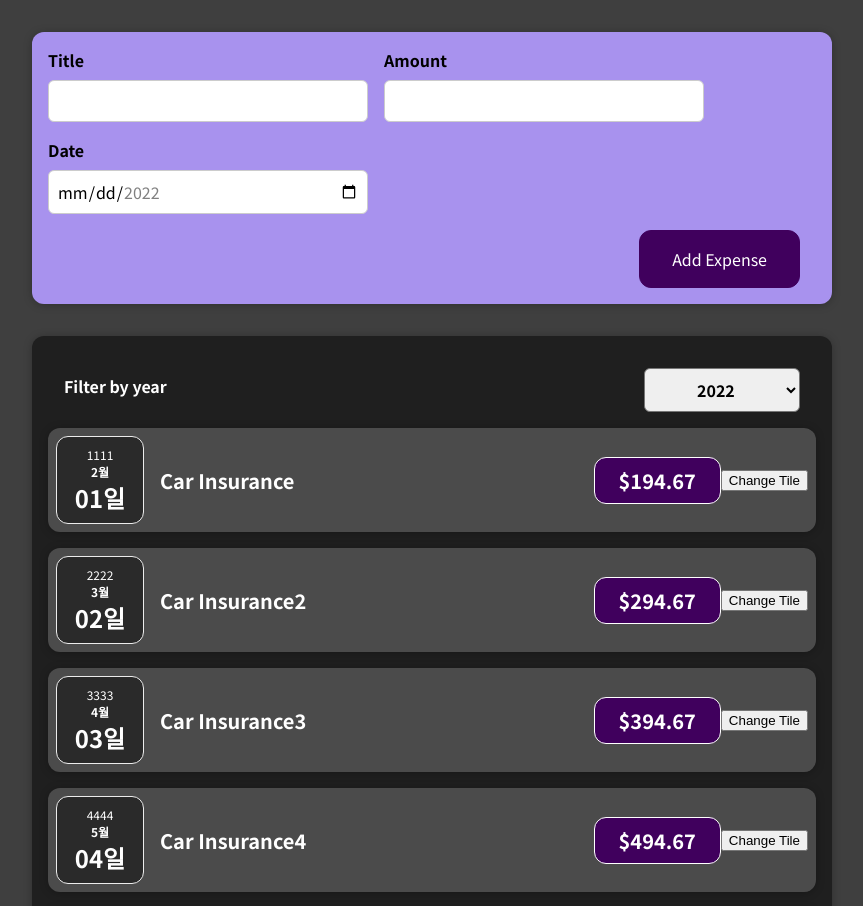
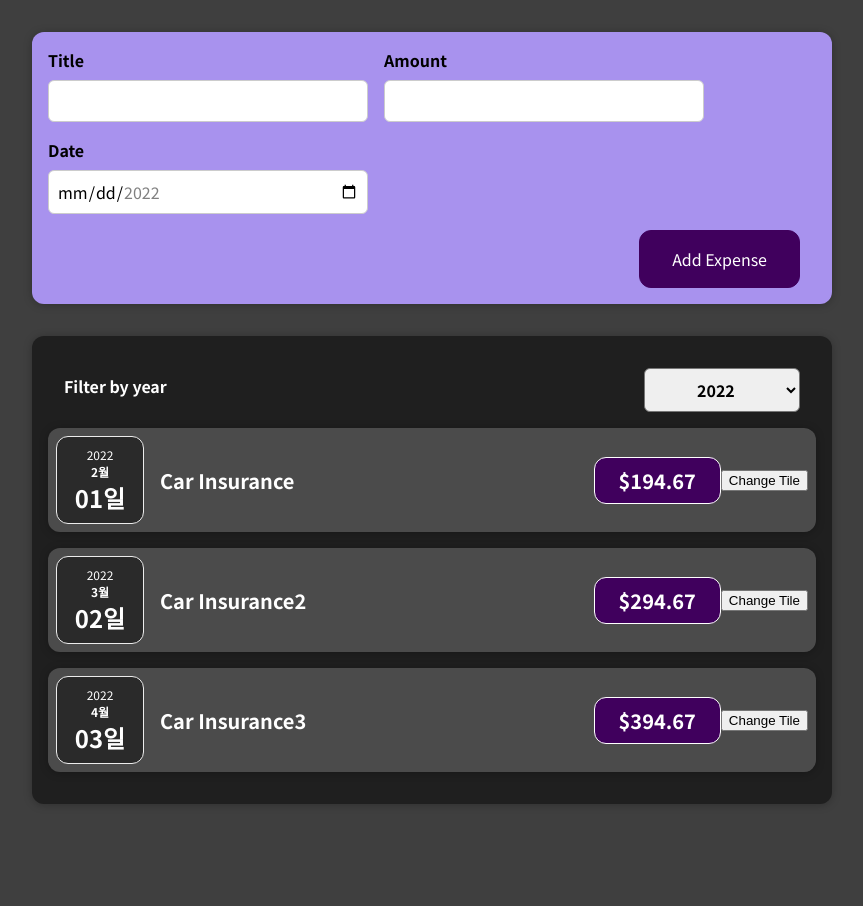
Before and after one commit to qpakr38/react-complete-guide, a React (Create React App) app: page / in a window 1280 px wide. Shown: the top 906 px of the page, without its empty margins (208-1071 px from the left). After the commit the page ends 836 px from the top, so only its background shows below. Built offline with nearby package versions, Linux system fonts and the light colour scheme.

Commit message:
FEAT : Filter 기능을 통한 조건부 렌더링 기능 구현

```diff
--- a/src/App.js
+++ b/src/App.js
@@ -8,31 +8,31 @@ const DUMMY_EXPENSES = [
         id: 'e1',
         title: "Car Insurance",
         amount: 194.67,
-        date: new Date(1111, 1, 1)
+        date: new Date(2022, 1, 1)
     },
     {
         id: 'e2',
         title: "Car Insurance2",
         amount: 294.67,
-        date: new Date(2222, 2, 2)
+        date: new Date(2022, 2, 2)
     },
     {
         id: 'e3',
         title: "Car Insurance3",
         amount: 394.67,
-        date: new Date(3333, 3, 3)
+        date: new Date(2022, 3, 3)
     },
     {
         id: 'e4',
         title: "Car Insurance4",
         amount: 494.67,
-        date: new Date(4444, 4, 4)
+        date: new Date(2021, 4, 4)
     },
     {
         id: 'e5',
         title: "Car Insurance5",
         amount: 594.67,
-        date: new Date(5555, 5, 5)
+        date: new Date(2021 , 5, 5)
     }
 ];
 const App = () => {
--- a/src/components/Expenses/Expenses.js
+++ b/src/components/Expenses/Expenses.js
@@ -8,14 +8,20 @@ import ExpensesFilter from "../NewExpense/ExpensesFilter";
 const Expenses = (props) => {
     const [filteredYear, setFilteredYear] = useState('2022');
 
+    const filteredExpenses = props.items.filter(expense => {
+        return expense.date.getFullYear().toString() === filteredYear
+    });
+
     const filterChangeHandler = (selectedYear) => {
         setFilteredYear(selectedYear)
     };
+
     return (
         <Card className="expenses">
             <ExpensesFilter selected={filteredYear} onChangeFilter={filterChangeHandler}/>
-            {props.items.map((expense) => (
+            {filteredExpenses.map((expense) => (
                 <ExpenseItem
+                    key={expense.id}
                     title={expense.title}
                     amount={expense.amount}
                     date={expense.date}
```
